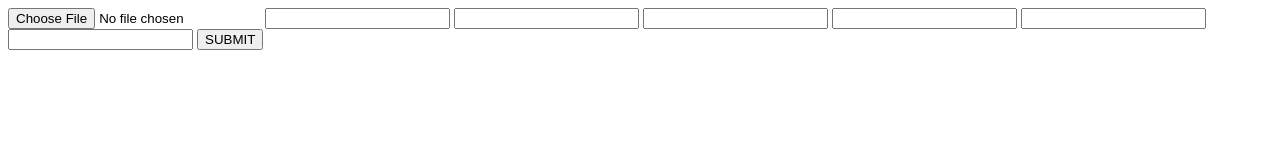
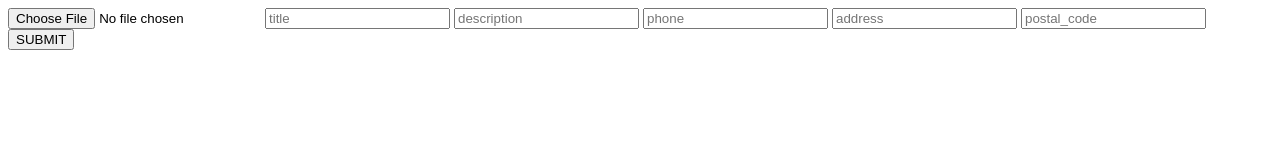
Before and after one commit to charizard-red/api, a website: page index.html in a window 1280 px wide. Drawn offline with Linux system fonts and the light colour scheme.

Commit message:
fix clinic

```diff
--- a/index.html
+++ b/index.html
@@ -1,10 +1,9 @@
 <form action="http://localhost:8000/clinic/" method="POST" enctype="multipart/form-data">
   <input type="file" name="icon"/>
-  <input type="text" name="title"/>
-  <input type="text" name="description"/>
-  <input type="text" name="photo"/>
-  <input type="text" name="phone"/>
-  <input type="text" name="address"/>
-  <input type="text" name="postal_code"/>
+  <input type="text" name="title" placeholder="title"/>
+  <input type="text" name="description" placeholder="description"/>
+  <input type="text" name="phone" placeholder="phone"/>
+  <input type="text" name="address" placeholder="address"/>
+  <input type="text" name="postal_code" placeholder="postal_code"/>
   <input type="submit" value="SUBMIT"/>
 </form>
--- a/src/models/Clinic.js
+++ b/src/models/Clinic.js
@@ -2,12 +2,11 @@ const mongoose = require('mongoose')
 const Schema = mongoose.Schema
 
 const data_schema = Schema({
-  company: String,
+  title: String,
   description: String,
   photo: String,
   phone: String,
   address: String,
-  services: Array,
   postal_code: Number,
   doctors: [{ type: Schema.Types.ObjectId, ref: 'Doctors' }]
 })
```
